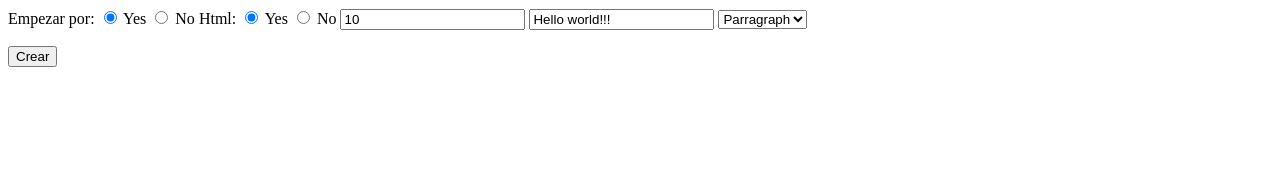
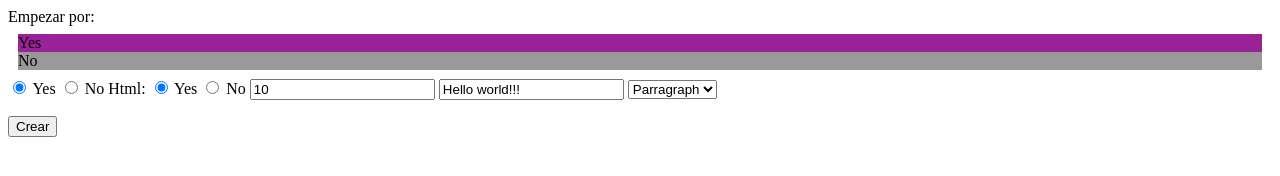
Before and after one commit to josergb/ipsumMe, a plain HTML site: page ipsumMe.html in a window 1280 px wide. Drawn offline with Linux system fonts and the light colour scheme.

Commit message:
Add switches buttons

```diff
--- a/css/css.css
+++ b/css/css.css
@@ -1,3 +1,35 @@
-.contenido {
-	opacity: 0;
+.switchButton {
+	border-radius: 3px;
+	padding: 8px 10px;
+	cursor: pointer;
 }
+
+	.switchButtonLeft {
+		background-color: #999999;
+	}
+		.switchButtonLeft:hover {
+			background-color: #997799;
+		}
+		.switchButtonLeft:active {
+			background-color: #995599;
+		}
+		.switchButtonLeft:after {
+			content: 'Yes';
+		}
+
+	.switchButtonRight {
+		background-color: #999999;
+	}
+		.switchButtonRight:hover {
+			background-color: #997799;
+		}
+		.switchButtonRight:active {
+			background-color: #995599;
+		}
+		.switchButtonRight:after {
+			content: 'No';
+		}
+
+	.switchButtonLeftSelected {
+		background-color: #992299;
+	}
--- a/ipsumMe.html
+++ b/ipsumMe.html
@@ -2,9 +2,9 @@
 <script type="text/javascript" src="js/ipsumMe.js"></script>
 <link rel="stylesheet" href="css/css.css" type="text/css" media="screen" title="no title" charset="utf-8">
 
-<body>
+<body onLoad="createSwitches();">
 <form name='userConf'>
-	<label for="thisStart">Empezar por:</label>
+	<label for="thisStart" id="thisStart">Empezar por:</label>
 		<input type="Radio" name="thisStart" value="Yes" checked> Yes
 		<input type="Radio" name="thisStart" value="No"> No
 	<label for="html">Html:</label>
--- a/js/ipsumMe.js
+++ b/js/ipsumMe.js
@@ -3,7 +3,7 @@
 lolemipsum = {
 	VERSION:     '1.0',
 	COPYRIGHT:   'Copyright © 2011 José Román.',
-	DEVELOPERS: 'Jósé Román Gálvez <info@josromangalvez.com>',
+	DEVELOPERS:  'Jósé Román Gálvez <info@josromangalvez.com>',
 	LICENSE:     'Released under the terms of the GNU General Public License v2.',
 	WEB:         'www.joseromangalvez.com'
 };
@@ -131,6 +131,24 @@ var insert = function(string, nameWorkDiv, nameWorkDivFather) {
 	};
 };
 
+var createSwitches = function() {
+	var createSwitch = document.createElement('div');
+	createSwitch.setAttribute ('class', 'switchButton');
+	var createSwitchLeft = document.createElement('div');
+	if (document.userConf.thisStart[0].checked)
+		createSwitchLeft.setAttribute ('class', 'switchButtonLeft switchButtonLeftSelected');
+	else
+		createSwitchLeft.setAttribute ('class', 'switchButtonLeft');
+	var createSwitchRight = document.createElement('div');
+	if (document.userConf.thisStart[1].checked)
+		createSwitchRight.setAttribute ('class', 'switchButtonRight switchButtonLeftSelected');
+	else
+		createSwitchRight.setAttribute ('class', 'switchButtonRight');
+	var whereCreate = document.getElementById('thisStart');
+	whereCreate.appendChild(createSwitch).appendChild(createSwitchLeft);
+	whereCreate.getElementsByTagName('div')[0].appendChild(createSwitchRight);
+}
+
 var constructorIpsum = function() {
 	confOut = {
 		forRelative: {
```
